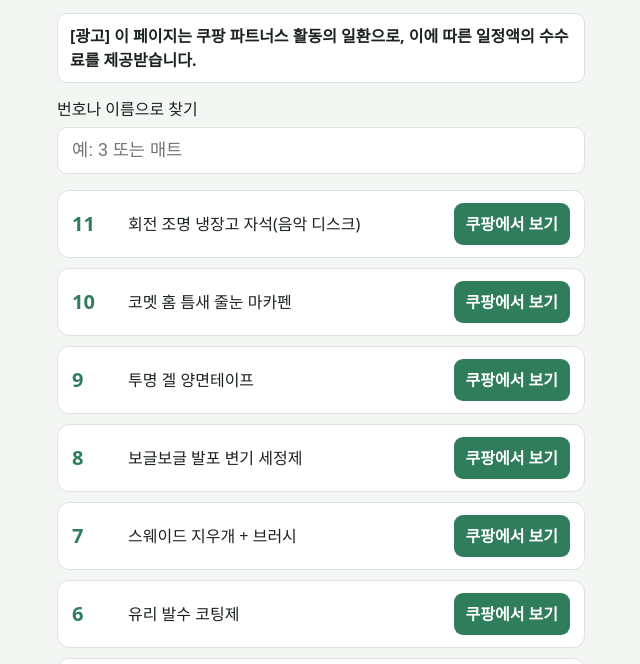
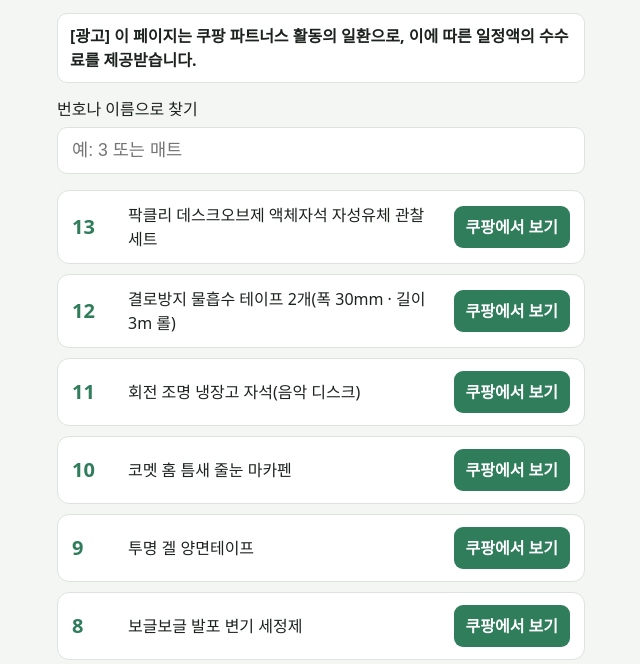
Before and after one commit to Jx-CLI/tempal-links, a plain HTML site: page index.html in a window 1280 px wide. Shown: the part 91-755 px from the top of the page, without its empty margins (319-959 px from the left). Drawn offline with Linux system fonts and the light colour scheme.

Commit message:
상품 모음 갱신 2026-11-27

```diff
--- a/index.html
+++ b/index.html
@@ -26,6 +26,8 @@ footer{color:var(--muted);font-size:.82rem;margin-top:24px;display:grid;gap:4px}
   <label for="q" class="s" style="display:block;margin:0 0 6px">번호나 이름으로 찾기</label>
   <input id="q" type="search" inputmode="search" placeholder="예: 3 또는 매트" autocomplete="off">
   <ul id="list">
+    <li data-n="13" data-t="팍클리 데스크오브제 액체자석 자성유체 관찰 세트"><span class="n">13</span><span class="t">팍클리 데스크오브제 액체자석 자성유체 관찰 세트</span><a href="https://link.coupang.com/a/iZmHDFmwkm" target="_blank" rel="sponsored nofollow noopener">쿠팡에서 보기</a></li>
+    <li data-n="12" data-t="결로방지 물흡수 테이프 2개(폭 30mm · 길이 3m 롤)"><span class="n">12</span><span class="t">결로방지 물흡수 테이프 2개(폭 30mm · 길이 3m 롤)</span><a href="https://link.coupang.com/a/iZmWiHKMI8" target="_blank" rel="sponsored nofollow noopener">쿠팡에서 보기</a></li>
     <li data-n="11" data-t="회전 조명 냉장고 자석(음악 디스크)"><span class="n">11</span><span class="t">회전 조명 냉장고 자석(음악 디스크)</span><a href="https://link.coupang.com/a/iZmDLEW3i0" target="_blank" rel="sponsored nofollow noopener">쿠팡에서 보기</a></li>
     <li data-n="10" data-t="코멧 홈 틈새 줄눈 마카펜"><span class="n">10</span><span class="t">코멧 홈 틈새 줄눈 마카펜</span><a href="https://link.coupang.com/a/iZmTXEMqCO" target="_blank" rel="sponsored nofollow noopener">쿠팡에서 보기</a></li>
     <li data-n="9" data-t="투명 겔 양면테이프"><span class="n">9</span><span class="t">투명 겔 양면테이프</span><a href="https://link.coupang.com/a/iZmSp7zrJ6" target="_blank" rel="sponsored nofollow noopener">쿠팡에서 보기</a></li>
```
